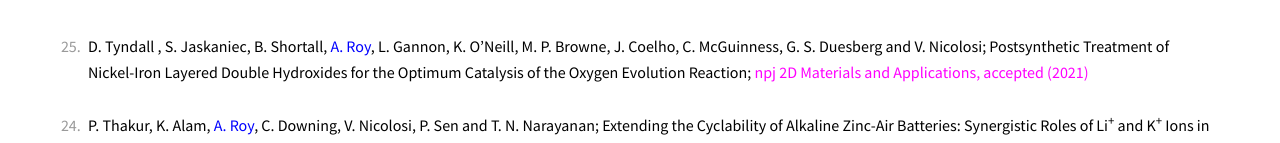
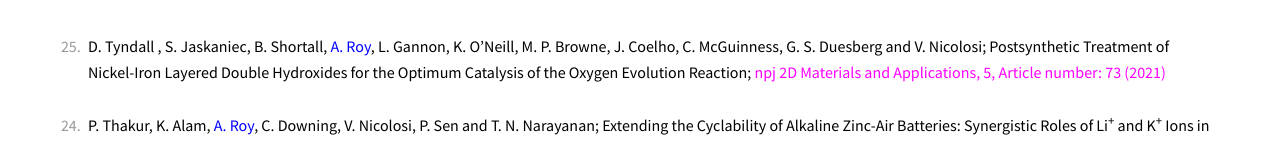
Before and after one commit to ahinroy/ahinroy.github.io, a plain HTML site: page Publications.html in a window 1280 px wide. Shown: the part 417-560 px from the top of the page. Drawn offline with Linux system fonts and the light colour scheme; files whose address does not match are found by name.

Commit message:
Pub-update

```diff
--- a/Publications.html
+++ b/Publications.html
@@ -50,7 +50,7 @@
 
 					<li><span style="color: black">D. Tyndall , S. Jaskaniec, B. Shortall, <span style="color: blue">A. Roy</span>, L. Gannon, K. O’Neill, M. P. Browne, J. Coelho, C. McGuinness, G. S. Duesberg and V. Nicolosi;
 						Postsynthetic Treatment of Nickel-Iron Layered Double Hydroxides for the Optimum Catalysis of the Oxygen Evolution Reaction;</span>
-						<a href="https://doi.org/10.1038/s41699-021-00249-6" style="color:magenta; text-decoration:none"> npj 2D Materials and Applications, accepted (2021)</a>
+						<a href="https://doi.org/10.1038/s41699-021-00249-6" style="color:magenta; text-decoration:none"> npj 2D Materials and Applications, 5, Article number: 73 (2021)</a>
 					</li>
 					<br>
 
```
